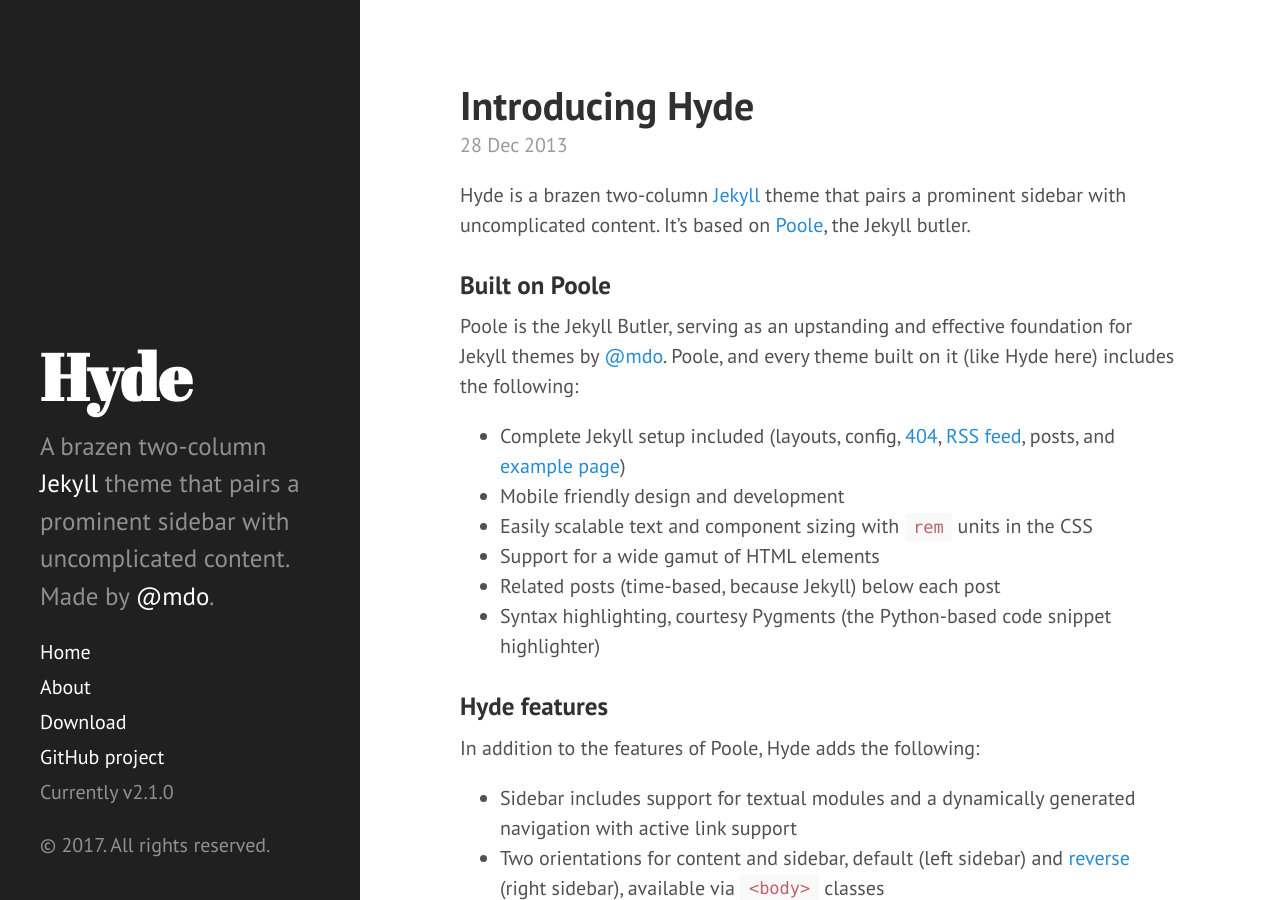
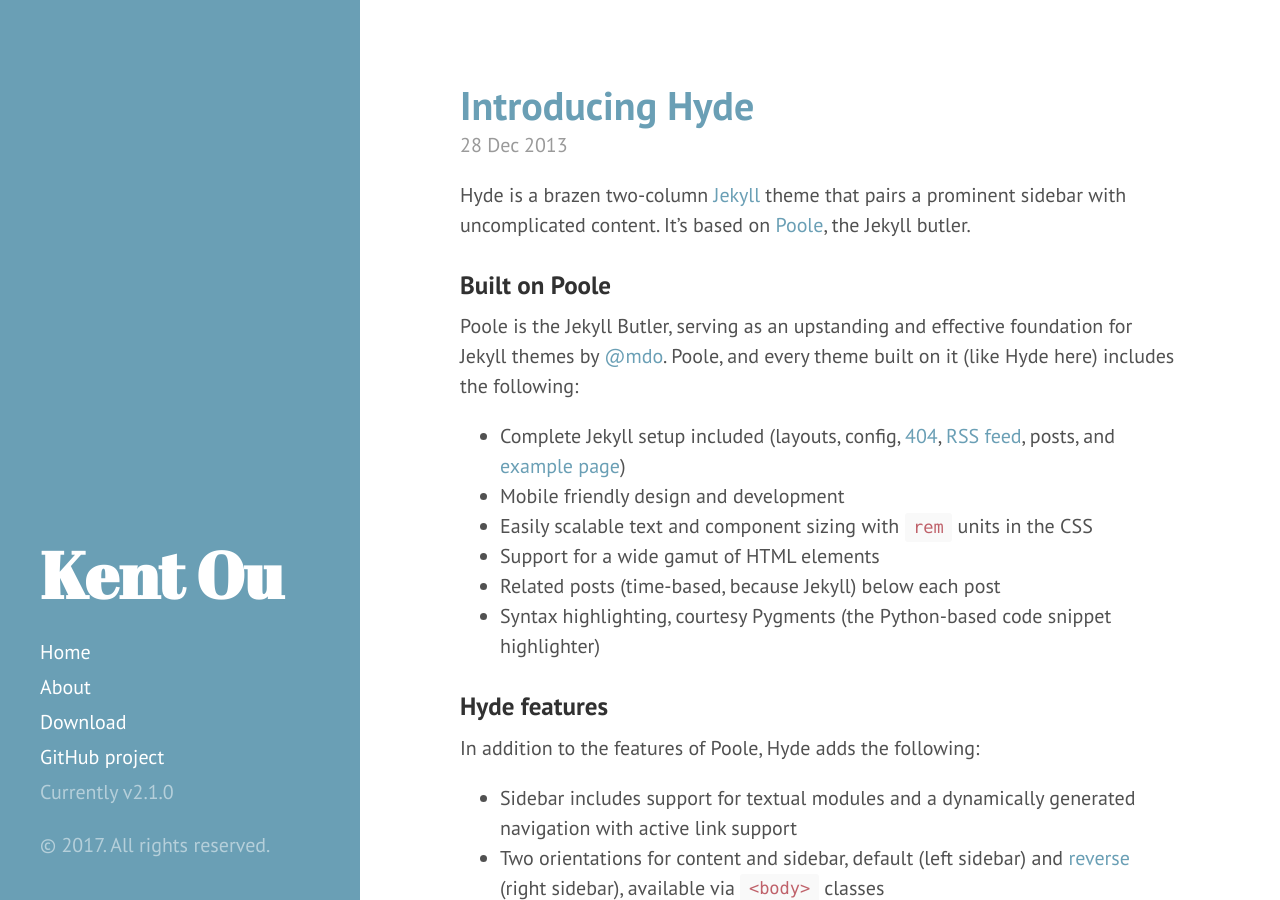
Before and after one commit to kent10ou/kent10ou.github.io, a Jekyll site: the page built from index.html, in a window 1280 px wide and 900 px high. Built offline with Jekyll 4.4.1, drawn with Linux system fonts in a browser that asks for light colours; Markdown is read by kramdown in place of the engine named in the settings; the list of posts is cut into pages by our own code.

Commit message:
updating theme color and config

```diff
--- a/_config.yml
+++ b/_config.yml
@@ -6,9 +6,9 @@ highlighter:      pygments
 permalink:        pretty
 
 # Setup
-title:            Hyde
-tagline:          'A Jekyll theme'
-description:      'A brazen two-column <a href="http://jekyllrb.com" target="_blank">Jekyll</a> theme that pairs a prominent sidebar with uncomplicated content. Made by <a href="https://twitter.com/mdo" target="_blank">@mdo</a>.'
+title:            Kent Ou
+tagline:          'My Personal Blog'
+description:      ''
 url:              http://hyde.getpoole.com
 baseurl:          /
 params:
@@ -24,4 +24,4 @@ paginate:         5
 version:          2.1.0
 
 github:
-  repo:           https://github.com/poole/hyde
+  repo:           https://github.com/kent10ou
--- a/_layouts/default.html
+++ b/_layouts/default.html
@@ -3,7 +3,7 @@
 
   {% include head.html %}
 
-  <body>
+  <body class="theme-base-0d">
 
     {% include sidebar.html %}
 
```
